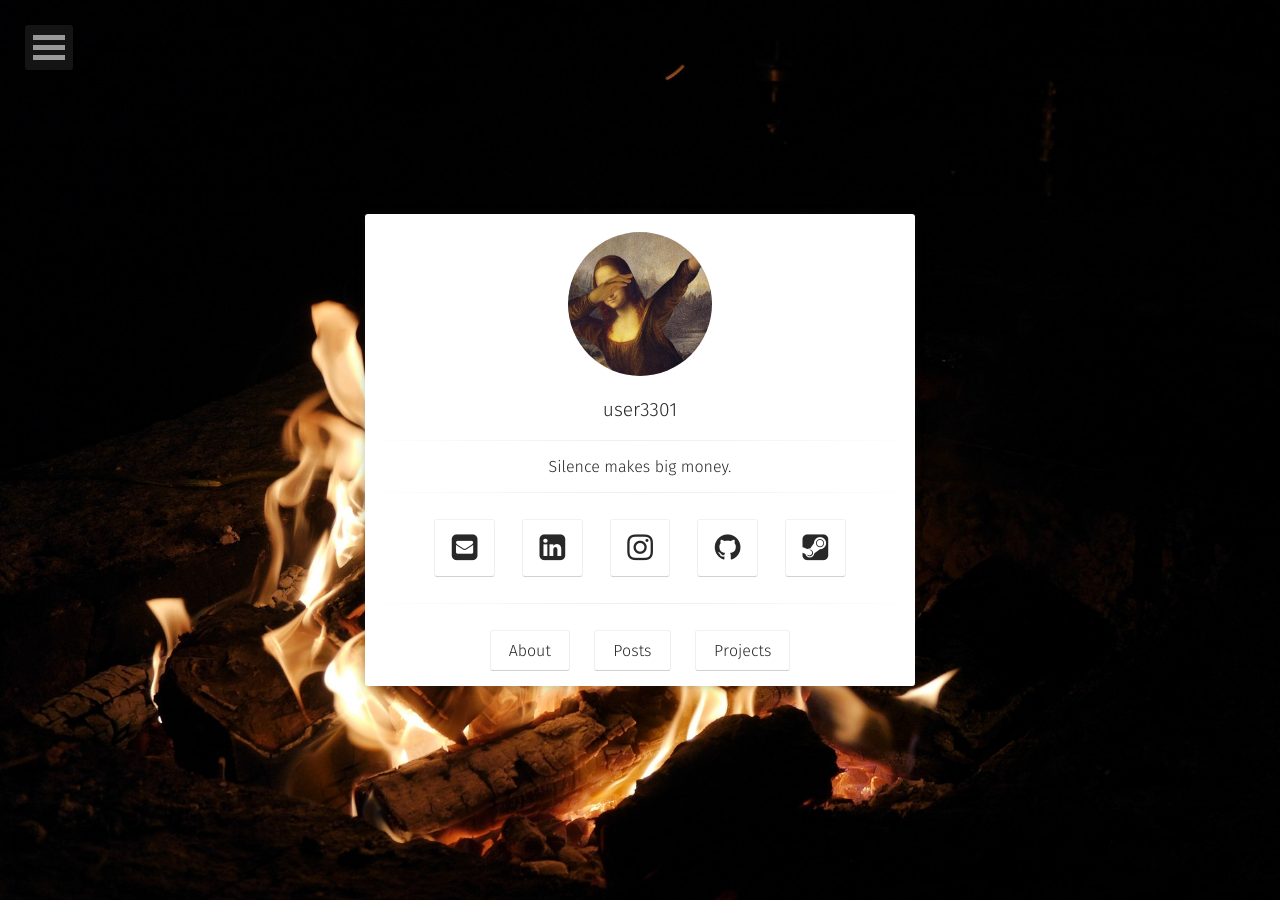
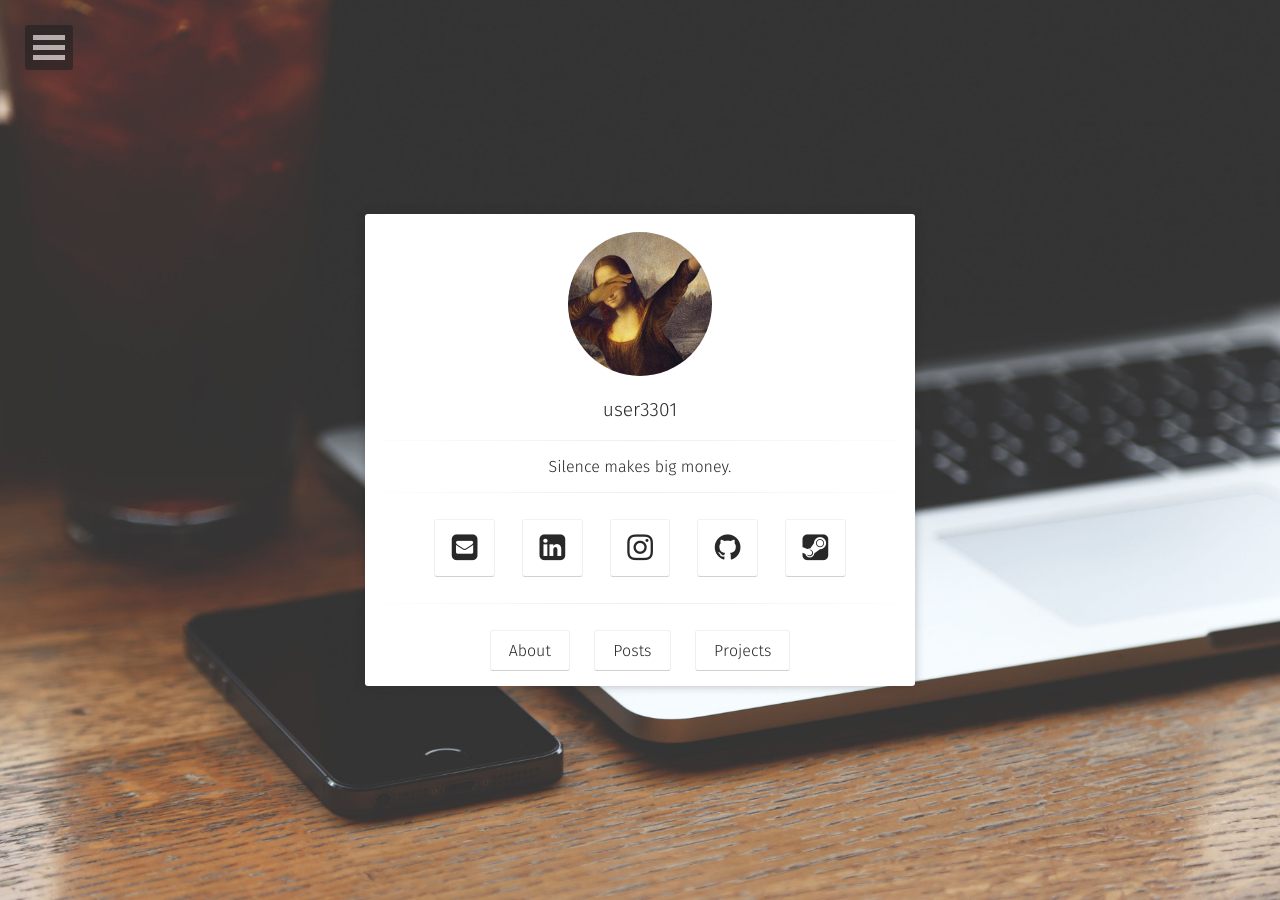
Before and after one commit to user3301/user3301.github.io, a Jekyll site: the page built from index.html, in a window 1280 px wide. Built offline with Jekyll 4.4.1, drawn with Linux system fonts in a browser that asks for light colours; some web fonts are replaced.

Commit message:
backgroung changed

```diff
--- a/_config.yml
+++ b/_config.yml
@@ -5,7 +5,7 @@ description:        "User3301 is a Java fanboy, but he doesn't think Java is the
 reading_time:       true
 words_per_minute:   200
 logo:               'assets/img/mona-dab.jpg'
-background:         'assets/img/background-bonfire.jpg'
+background:         'assets/img/placeholder-big.jpg'
 tiled_bg:           false   # Set this true if you want to tile your background image, otherwise it will be covered
 locale:             en_US
 url:                https://user3301.github.io
```
